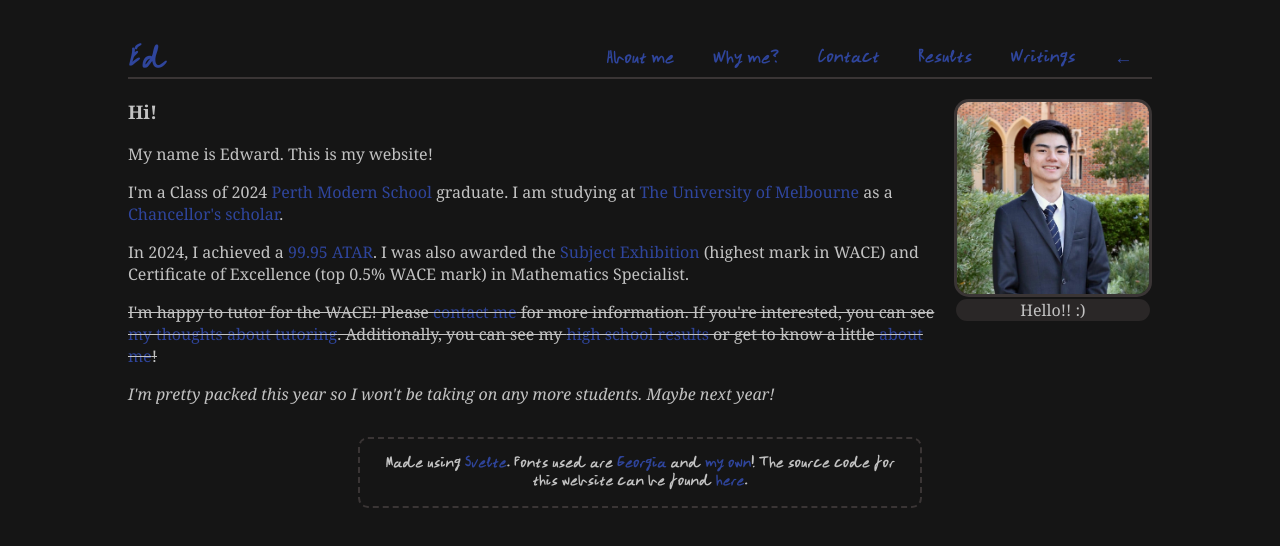
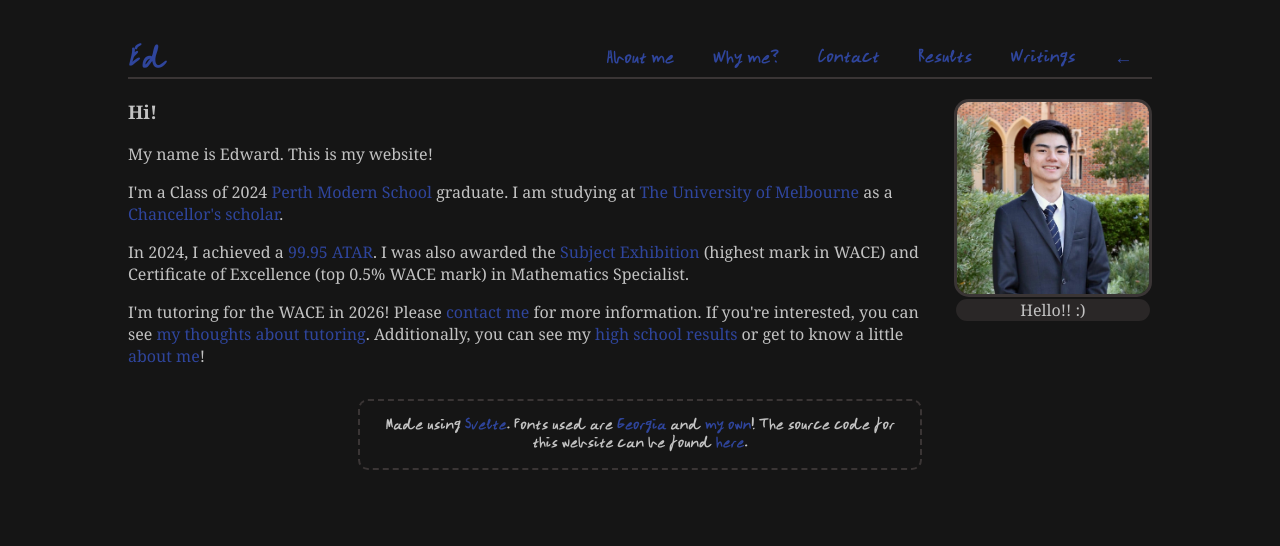
Before and after one commit to EddieTheEd/personal-website, a SvelteKit app: page / in a window 1280 px wide. Shown: the top 546 px of the page. Built offline with nearby package versions, Linux system fonts and the light colour scheme.

Commit message:
opening for 26!

```diff
--- a/src/routes/(app)/+page.svelte
+++ b/src/routes/(app)/+page.svelte
@@ -47,6 +47,4 @@
 
 <p>In 2024, I achieved a <a href="https://www.datawrapper.de/_/ZB07C/">99.95 ATAR</a>. I was also awarded the <a href="https://senior-secondary.scsa.wa.edu.au/certification/2024-exhibitions-and-awards-recipients-search-page#Edward%20Huynh:~:text=Subject%20Exhibition%3A%20Mathematics%20Specialist">Subject Exhibition</a> (highest mark in WACE) and Certificate of Excellence (top 0.5% WACE mark) in Mathematics Specialist.</p>
 
-<s><p>I'm happy to tutor for the WACE! Please <a href="/contact">contact me</a> for more information. If you're interested, you can see <a href="/whyme">my thoughts about tutoring</a>. Additionally, you can see my <a href="/results">high school results</a> or get to know a little <a href="/about">about me</a>!</p></s>
-
-<p><i>I'm pretty packed this year so I won't be taking on any more students. Maybe next year!</i></p>
+<p>I'm tutoring for the WACE in 2026! Please <a href="/contact">contact me</a> for more information. If you're interested, you can see <a href="/whyme">my thoughts about tutoring</a>. Additionally, you can see my <a href="/results">high school results</a> or get to know a little <a href="/about">about me</a>!</p>
```
